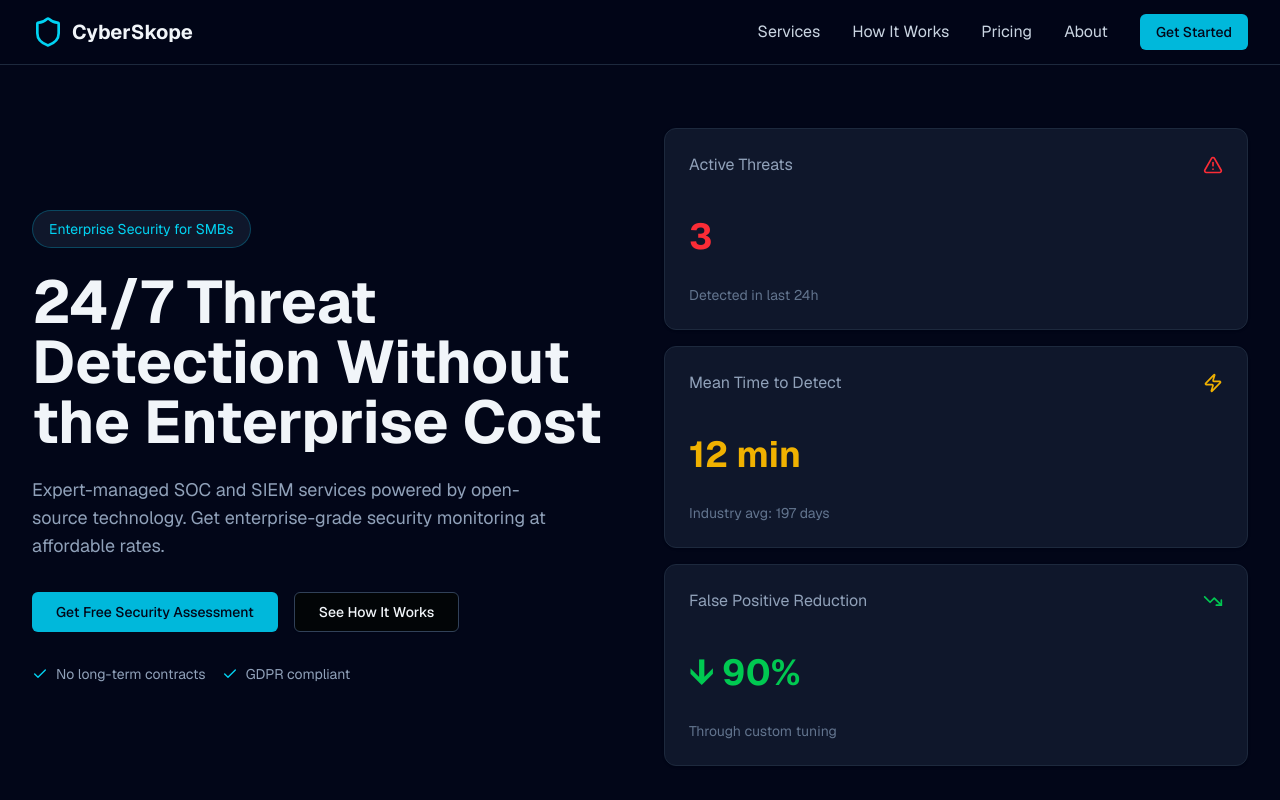
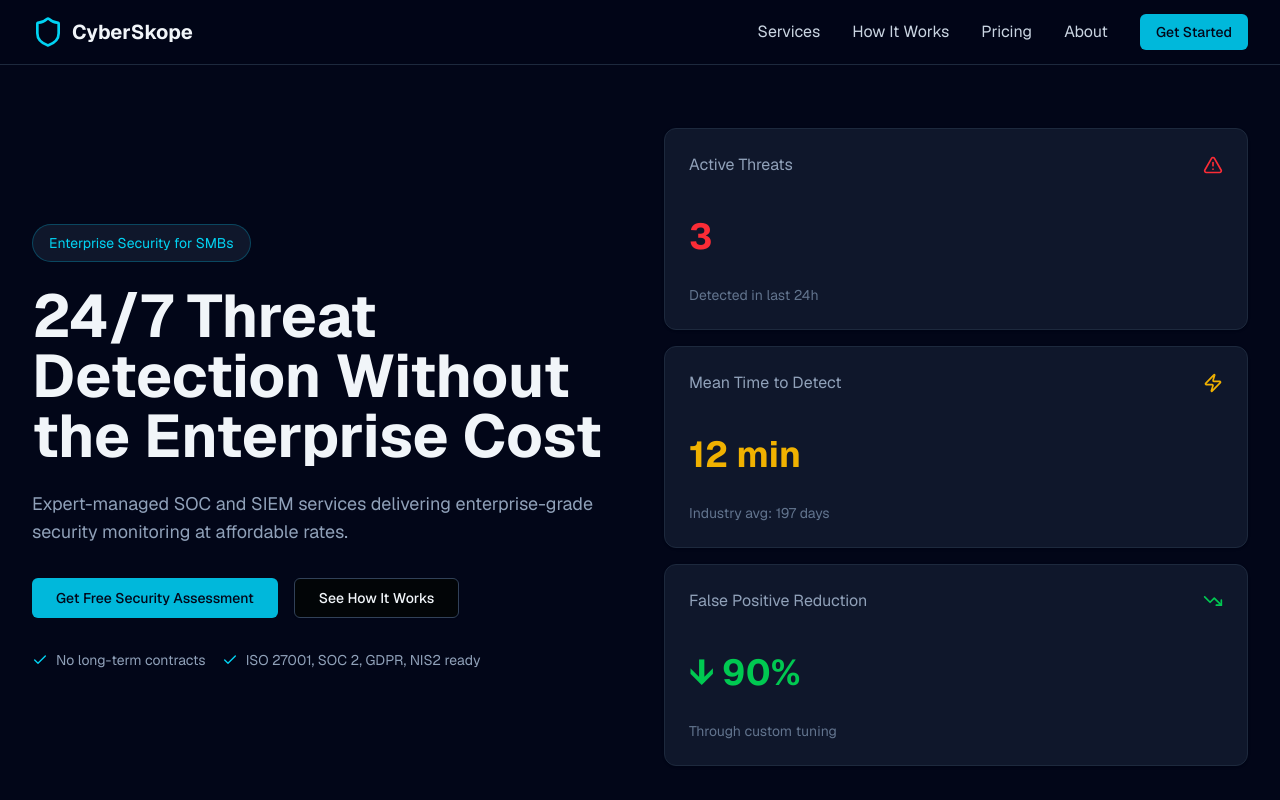
Before and after one commit to abhiii29/cyberskope, a Next.js app: page / in a window 1280 px wide. Shown: the top 800 px of the page. Built offline with nearby package versions, Linux system fonts and the light colour scheme.

Commit message:
feat: update compliance info and remove open-source mention
Expand compliance frameworks and remove open-source tech reference

#VERCEL_SKIP

Co-authored-by: Abhishek Gahane <31369057+abhiii29@users.noreply.github.com>

```diff
--- a/app/page.tsx
+++ b/app/page.tsx
@@ -152,8 +152,8 @@ export default function CyberSkopeLanding() {
                 24/7 Threat Detection Without the Enterprise Cost
               </h1>
               <p className="text-lg text-slate-400 mb-8 text-pretty">
-                Expert-managed SOC and SIEM services powered by open-source technology. Get enterprise-grade security
-                monitoring at affordable rates.
+                Expert-managed SOC and SIEM services delivering enterprise-grade security monitoring at affordable
+                rates.
               </p>
               <div className="flex flex-col sm:flex-row gap-4 mb-8">
                 <Button
@@ -179,7 +179,7 @@ export default function CyberSkopeLanding() {
                 </div>
                 <div className="flex items-center gap-2">
                   <Check className="w-4 h-4 text-cyan-400" />
-                  <span>GDPR compliant</span>
+                  <span>ISO 27001, SOC 2, GDPR, NIS2 ready</span>
                 </div>
               </div>
             </div>
@@ -513,8 +513,8 @@ export default function CyberSkopeLanding() {
               </p>
               <p className="text-lg text-slate-400 mb-8">
                 We believe every business deserves enterprise-grade security, regardless of size. By leveraging
-                open-source technology and automation, we deliver world-class threat detection at a fraction of
-                traditional costs.
+                automation and expert engineering, we deliver world-class threat detection at a fraction of traditional
+                costs.
               </p>
 
               <div className="grid sm:grid-cols-3 gap-4">
@@ -531,7 +531,7 @@ export default function CyberSkopeLanding() {
                 <Card className="bg-slate-900 border-slate-800 p-6 text-center">
                   <div className="text-3xl font-bold text-cyan-400 mb-2">EU</div>
                   <div className="text-sm text-slate-400">Berlin-Based</div>
-                  <div className="text-xs text-slate-500 mt-2">GDPR compliant by design</div>
+                  <div className="text-xs text-slate-500 mt-2">Multi-framework compliance ready</div>
                 </Card>
               </div>
             </div>
@@ -542,7 +542,7 @@ export default function CyberSkopeLanding() {
                 <li className="flex items-start gap-3">
                   <Check className="w-5 h-5 text-cyan-400 mt-0.5 flex-shrink-0" />
                   <span className="text-slate-300">
-                    Open-source technology = significantly lower costs than commercial SIEMs
+                    Cost-effective solutions significantly lower than commercial SIEMs
                   </span>
                 </li>
                 <li className="flex items-start gap-3">
```
